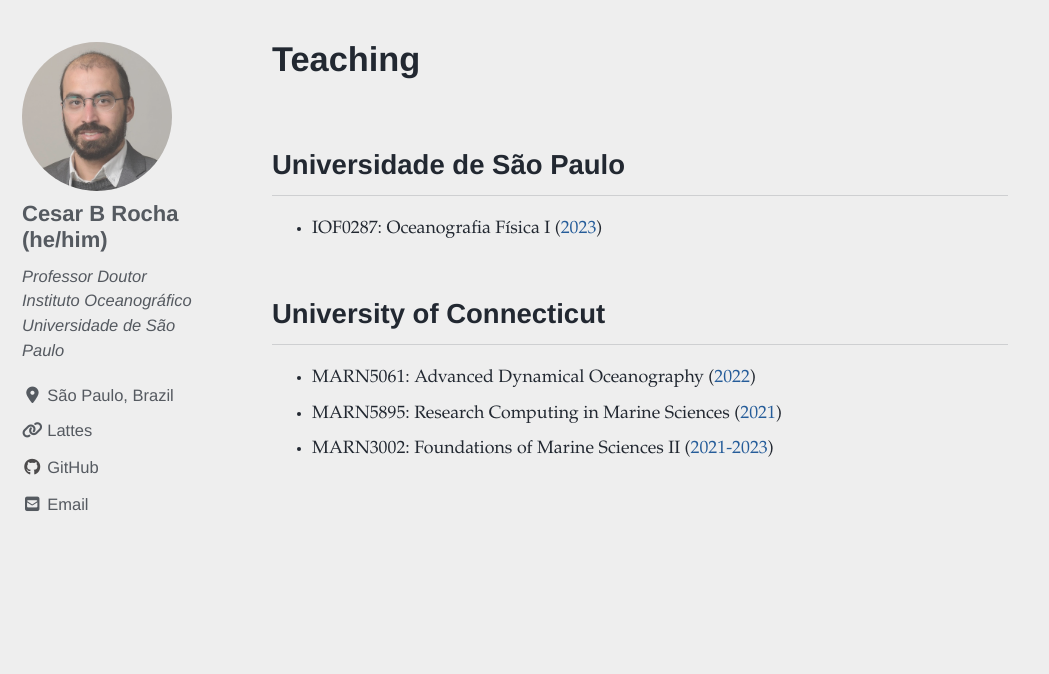
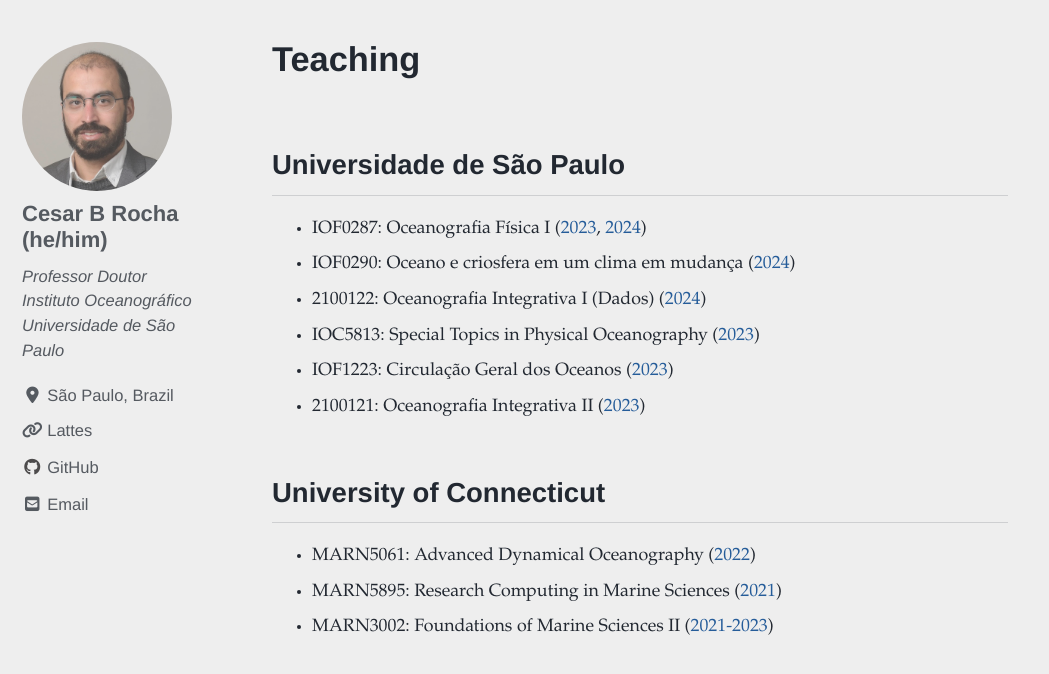
Before and after one commit to cesar-rocha/cesar-rocha.github.io, a Jekyll site: the page built from _pages/teaching.md, in a window 1280 px wide and 900 px high, scrolled down 1043 px, cut to the strip 40-714 px from the top of the window. Shown: the whole strip, without its empty margins (0-1049 px from the left). Built offline with Jekyll 4.4.1, drawn with Linux system fonts in a browser that asks for light colours; cached includes are drawn as plain includes; nearby versions of some CDN libraries.

Commit message:
update teaching

```diff
--- a/_pages/teaching.md
+++ b/_pages/teaching.md
@@ -9,9 +9,21 @@
 
 ## Universidade de São Paulo
 
-- IOF0287: Oceanografia Física I ([2023][1])
+- IOF0287: Oceanografia Física I ([2023][1a], [2024][1b])
+- IOF0290: Oceano e criosfera em um clima em mudança ([2024][2a])
+- 2100122: Oceanografia Integrativa I (Dados) ([2024][3a])
+- IOC5813: Special Topics in Physical Oceanography ([2023][5a])
+- IOF1223: Circulação Geral dos Oceanos ([2023][6])
+- 2100121: Oceanografia Integrativa II ([2023][7])
 
-[1]: https://edisciplinas.usp.br/course/view.php?id=106133
+
+[1a]: https://edisciplinas.usp.br/course/view.php?id=106133
+[1b]: https://edisciplinas.usp.br/course/view.php?id=118137
+[2a]: https://edisciplinas.usp.br/enrol/index.php?id=118380
+[3a]: https://classroom.google.com/u/0/c/NjU1NTg1MDg3OTU5?hl=pt-BR
+[5a]: https://portalservicos.usp.br/janus/componente/disciplinasOferecidasInicial.jsf?action=3&sgldis=IOC5813&idioma=en
+[6]: https://edisciplinas.usp.br/course/view.php?id=114781
+[7]: https://edisciplinas.usp.br/course/view.php?id=112233&section=0
 
 
 ## University of Connecticut
```
